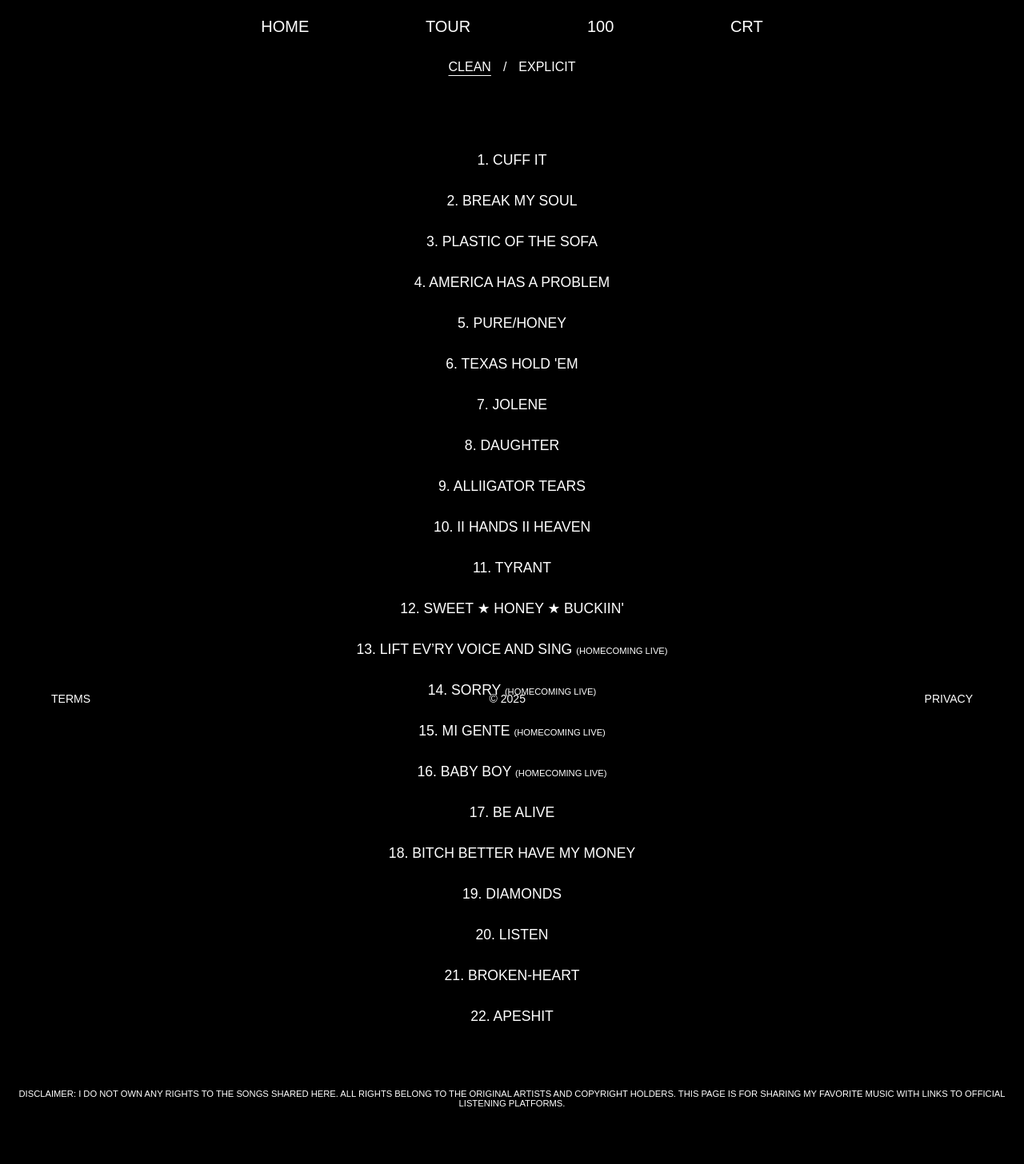
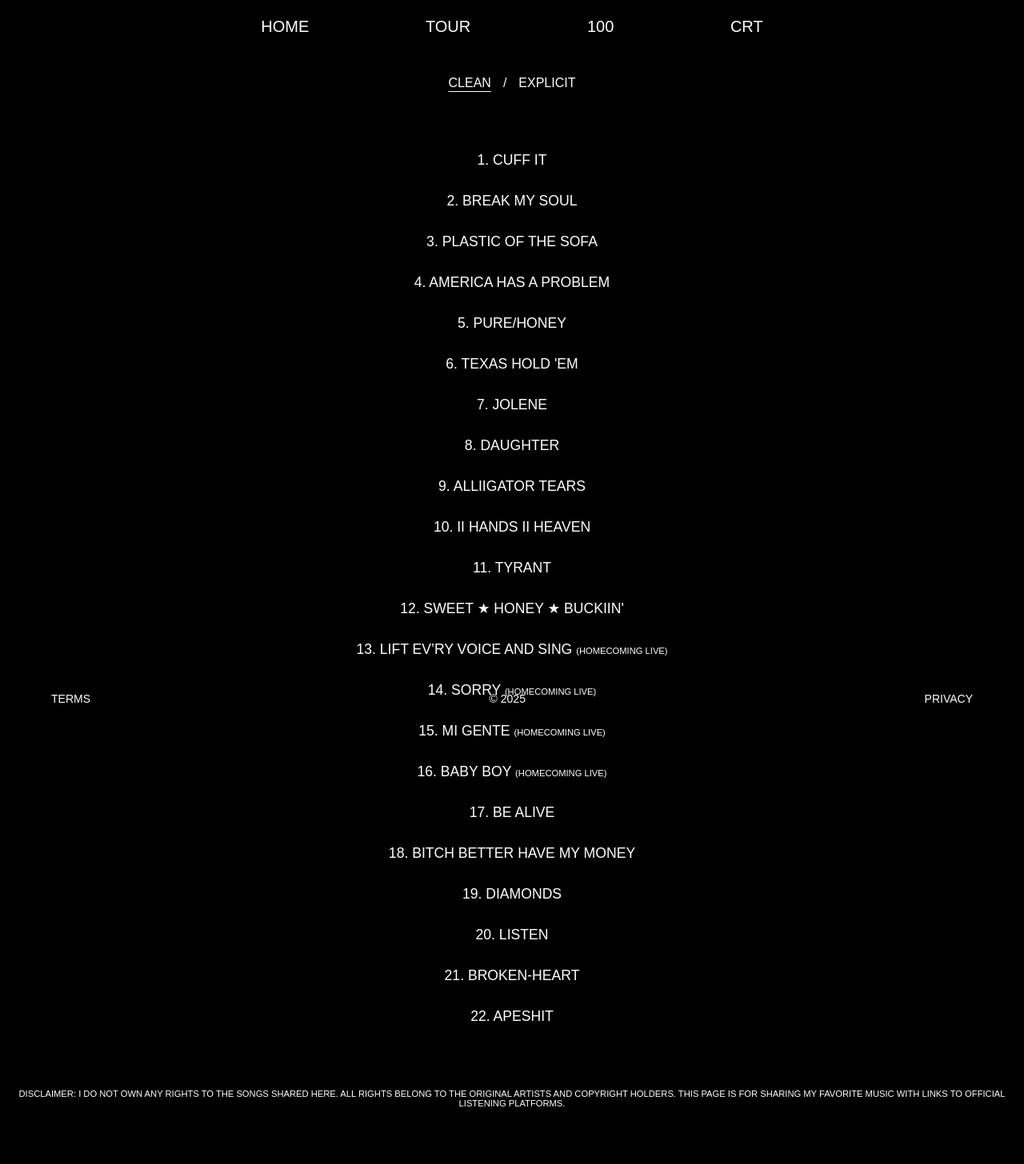
Before and after one commit to Khalil2000web/Music, a Jekyll site: the page built from index.md, in a window 1280 px wide. Shown: the whole page at 80% size. Built offline with Jekyll 4.4.1, drawn with Linux system fonts in a browser that asks for light colours; some web fonts are replaced.

Commit message:
Update defualt.html

```diff
--- a/_layouts/defualt.html
+++ b/_layouts/defualt.html
@@ -23,7 +23,7 @@
 <style> * {padding:0;margin:0;box-sizing: border-box;}html,body {background-color:var(--background-color);color: var(--text-color);font-family: var(--font-main);}turbo-progress-bar {display: none !important;} </style>
 <style>header {flex-wrap:wrap;position: fixed;top:22px;width:100%;max-width:90%;left:50%;transform: translateX(-50%);display: flex;align-items:center;justify-content: space-around;gap:5px;z-index:1000;}header a {color:var(--text-color);text-decoration: none;font-size: 22px;}@media screen and (min-width:44em) {header {max-width: 60%;}header a {font-size:20px;}} </style>
 <style>.footer {flex-wrap:wrap;position: fixed;z-index:1000;bottom:0;left:50%;transform: translateX(-50%);width:100%;max-width:80%;gap:0;display: flex;align-items: end;justify-content: space-around;}.footer a {color: var(--text-color);text-decoration: none;font-size:15px;padding-bottom: 18px;}.footer p {padding:0;margin:0;font-size:15px;padding-bottom:18px;} @media screen and (min-width:44em) {.footer{max-width:90%;justify-content:space-between;}.footer a,.footer p {font-size:14px;}} </style>
-<style>.toggle-container {position:fixed;top:70px;left:50%;transform:translateX(-50%);width:100%;display:flex;flex-wrap:wrap;align-items:center;justify-content:center;text-align: center;}.toggle-container button {border: none;background: none;font-size: 16px;font-weight: normal;padding: 5px 15px;cursor: pointer;font-family:var(--font-main);color:var(--text-color);text-underline-offset:5px;text-transform:uppercase;}.toggle-container span {color:var(--text-color);margin:0;padding:0;font-size:16px;}.toggle-container button.active {text-decoration: underline;}</style>
+<style>.toggle-container {position:fixed;top:90px;left:50%;transform:translateX(-50%);width:100%;display:flex;flex-wrap:wrap;align-items:center;justify-content:center;text-align: center;}.toggle-container button {border: none;background: none;font-size: 16px;font-weight: normal;padding: 5px 15px;cursor: pointer;font-family:var(--font-main);color:var(--text-color);text-underline-offset:5px;text-transform:uppercase;}.toggle-container span {color:var(--text-color);margin:0;padding:0;font-size:16px;}.toggle-container button.active {text-decoration: underline;}</style>
 </head>
 <body>
 <header>
```
